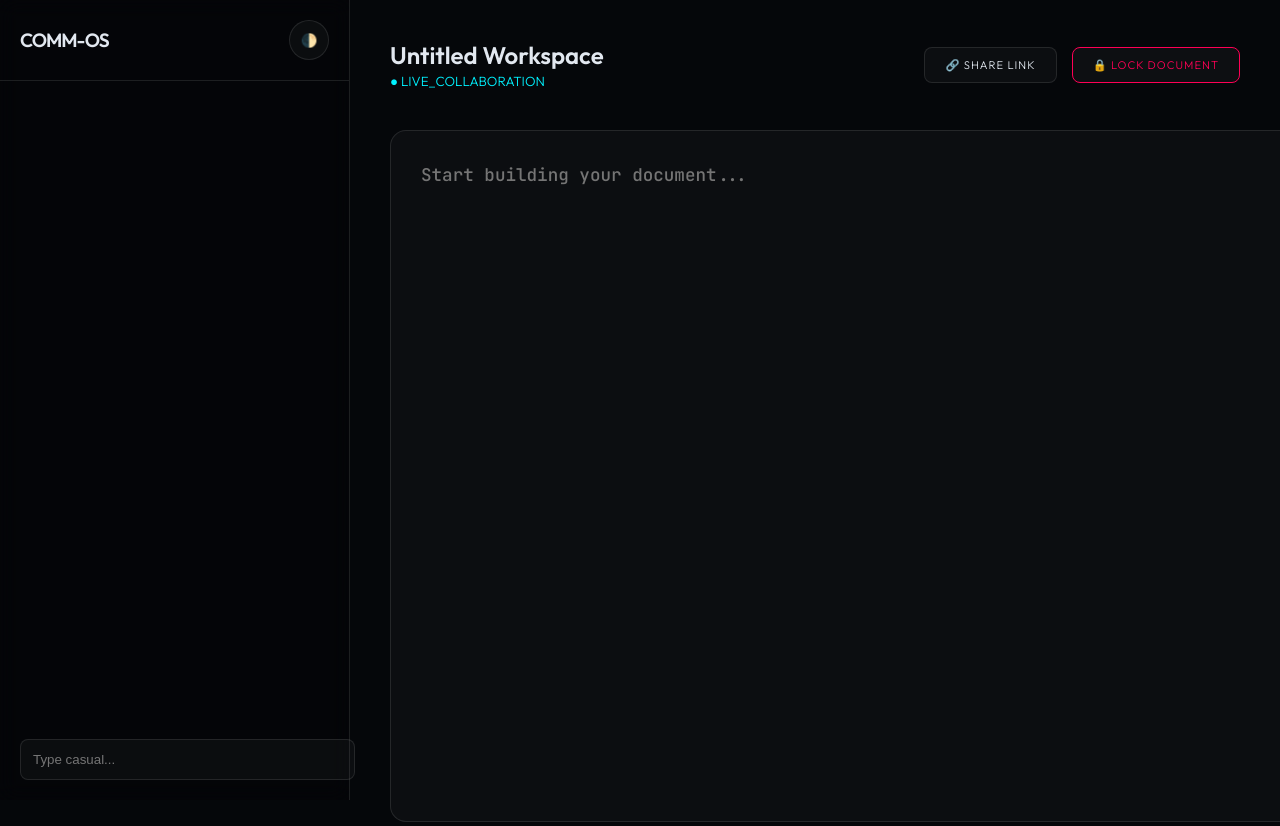
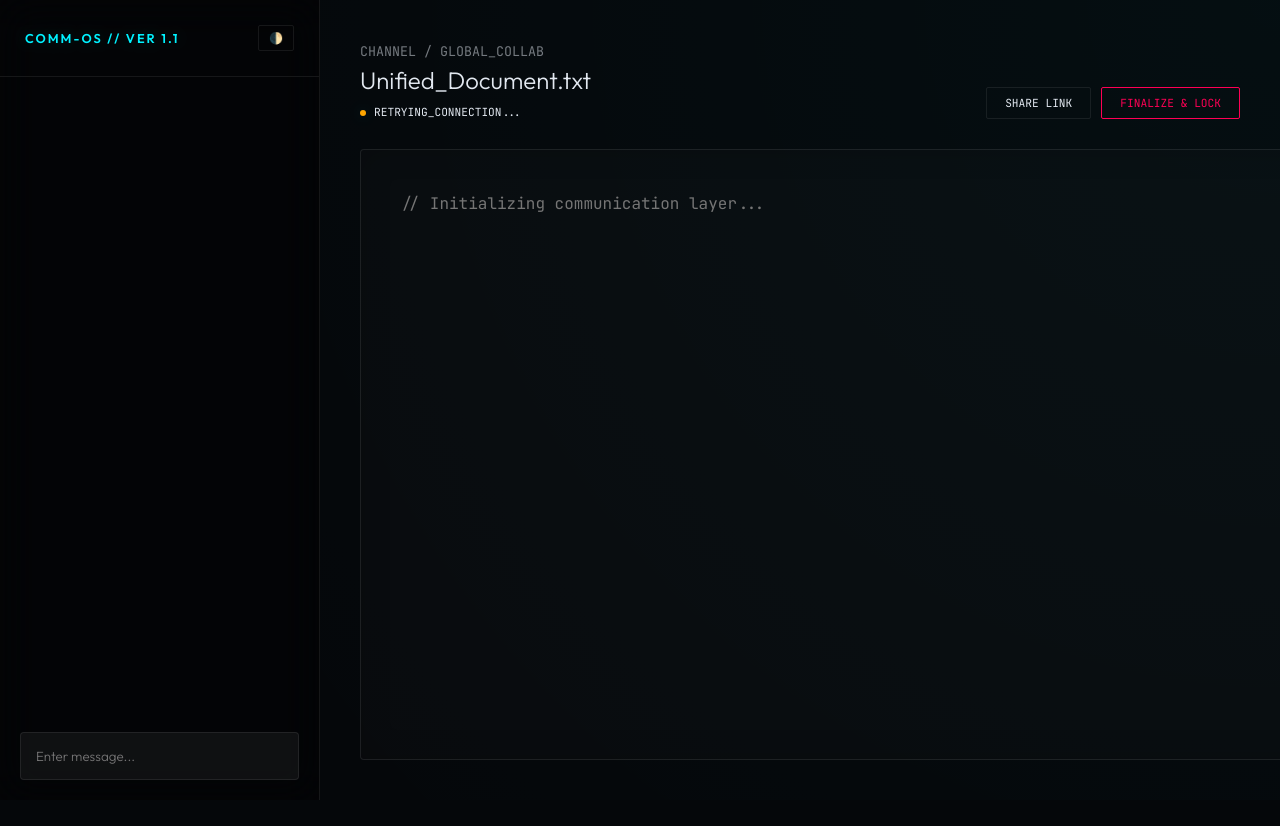
Before and after one commit to Ko-BG/GBNS, a website: page index.html in a window 1280 px wide. Shown: the top 826 px of the page. After the commit the page ends 800 px from the top, so only its background shows below. Drawn offline with nearby package versions, Linux system fonts and the light colour scheme; no server answers.

Commit message:
Update index.html

```diff
--- a/index.html
+++ b/index.html
@@ -2,28 +2,29 @@
 <html lang="en" data-theme="stealth">
 <head>
     <meta charset="UTF-8">
-    <title>Comm-OS | Unified Terminal</title>
+    <meta name="viewport" content="width=device-width, initial-scale=1.0">
+    <title>Comm-OS | Terminal</title>
     <script src="/socket.io/socket.io.js"></script>
-    <link href="https://fonts.googleapis.com/css2?family=JetBrains+Mono:wght@300;500&family=Outfit:wght@300;600&display=swap" rel="stylesheet">
+    <link href="https://fonts.googleapis.com/css2?family=JetBrains+Mono:wght@400;500&family=Outfit:wght@300;600&display=swap" rel="stylesheet">
     <style>
         :root {
-            /* Stealth Theme (Default) */
             --bg: #05070a;
-            --card: rgba(255, 255, 255, 0.03);
-            --border: rgba(255, 255, 255, 0.1);
+            --card: rgba(255, 255, 255, 0.02);
+            --border: rgba(255, 255, 255, 0.08);
             --text: #e2e8f0;
             --accent: #00f2ff;
             --lock-color: #ff0055;
             --font-main: 'Outfit', sans-serif;
             --font-mono: 'JetBrains Mono', monospace;
+            --glow: 0 0 15px rgba(0, 242, 255, 0.2);
         }
 
         [data-theme="neon"] {
             --bg: #0a0b1e;
-            --card: rgba(138, 43, 226, 0.05);
-            --border: rgba(138, 43, 226, 0.3);
+            --card: rgba(188, 19, 254, 0.05);
+            --border: rgba(188, 19, 254, 0.2);
             --accent: #bc13fe;
-            --text: #f0e6ff;
+            --glow: 0 0 15px rgba(188, 19, 254, 0.3);
         }
 
         body {
@@ -32,27 +33,36 @@
             font-family: var(--font-main);
             margin: 0;
             display: grid;
-            grid-template-columns: 350px 1fr;
+            grid-template-columns: 320px 1fr;
             height: 100vh;
             overflow: hidden;
-            transition: all 0.4s cubic-bezier(0.4, 0, 0.2, 1);
+            transition: background 0.5s ease;
         }
 
-        /* Sidebar / Chat */
+        /* Sidebar Glassmorphism */
         #sidebar {
-            background: rgba(0,0,0,0.2);
+            background: rgba(0, 0, 0, 0.4);
             border-right: 1px solid var(--border);
             display: flex;
             flex-direction: column;
-            backdrop-filter: blur(10px);
+            backdrop-filter: blur(20px);
+            z-index: 10;
         }
 
         .header {
-            padding: 20px;
-            border-bottom: 1px solid var(--border);
+            padding: 25px;
             display: flex;
             justify-content: space-between;
             align-items: center;
+            border-bottom: 1px solid var(--border);
+        }
+
+        .logo {
+            font-weight: 600;
+            letter-spacing: 2px;
+            font-size: 0.8rem;
+            color: var(--accent);
+            text-shadow: var(--glow);
         }
 
         #chat-flow {
@@ -61,80 +71,92 @@
             padding: 20px;
             display: flex;
             flex-direction: column;
-            gap: 12px;
+            gap: 15px;
+            scrollbar-width: thin;
         }
 
         .msg-bubble {
             background: var(--card);
-            padding: 12px;
-            border-radius: 12px;
+            padding: 14px;
+            border-radius: 4px 15px 15px 15px;
             border: 1px solid var(--border);
-            font-size: 0.9rem;
-            animation: slideIn 0.3s ease-out;
+            font-size: 0.85rem;
+            line-height: 1.4;
+            animation: slideIn 0.2s ease-out forwards;
         }
 
-        /* Workspace / Editor */
+        /* Editor Section */
         #workspace {
             padding: 40px;
             display: flex;
             flex-direction: column;
-            gap: 20px;
+            background: radial-gradient(circle at top right, rgba(0, 242, 255, 0.03), transparent);
         }
 
-        .editor-container {
-            position: relative;
-            flex: 1;
+        .workspace-header {
+            display: flex;
+            justify-content: space-between;
+            align-items: flex-end;
+            margin-bottom: 30px;
         }
 
         textarea {
             width: 100%;
-            height: 100%;
+            flex: 1;
             background: var(--card);
             border: 1px solid var(--border);
-            border-radius: 16px;
+            border-radius: 4px;
             color: var(--text);
-            padding: 30px;
+            padding: 40px;
             font-family: var(--font-mono);
-            font-size: 1.1rem;
-            line-height: 1.6;
+            font-size: 1rem;
+            line-height: 1.8;
             outline: none;
             resize: none;
-            transition: border 0.3s;
+            transition: all 0.3s cubic-bezier(0.4, 0, 0.2, 1);
+            box-shadow: inset 0 0 30px rgba(0,0,0,0.2);
         }
 
-        textarea:focus { border-color: var(--accent); }
-        textarea:read-only { cursor: not-allowed; border-color: var(--lock-color); }
-
-        /* Controls */
-        .controls {
-            display: flex;
-            gap: 15px;
-            align-items: center;
+        textarea:focus { border-color: var(--accent); box-shadow: var(--glow); }
+        textarea.locked-state {
+            border-color: var(--lock-color);
+            background: rgba(255, 0, 85, 0.02);
+            color: #94a3b8;
         }
 
+        /* Futuristic Controls */
         .btn {
-            background: var(--card);
+            background: transparent;
             border: 1px solid var(--border);
             color: var(--text);
-            padding: 10px 20px;
-            border-radius: 8px;
+            padding: 8px 18px;
+            border-radius: 2px;
             cursor: pointer;
-            font-family: var(--font-main);
+            font-family: var(--font-mono);
+            font-size: 0.7rem;
+            transition: 0.3s;
             text-transform: uppercase;
-            letter-spacing: 1px;
-            font-size: 0.7rem;
-            transition: 0.2s;
         }
 
-        .btn:hover { background: var(--border); }
-        .btn-lock { color: var(--lock-color); border-color: var(--lock-color); }
+        .btn:hover { background: var(--accent); color: var(--bg); border-color: var(--accent); }
+        .btn-lock { border-color: var(--lock-color); color: var(--lock-color); }
         .btn-lock:hover { background: var(--lock-color); color: white; }
 
-        @keyframes slideIn { from { opacity: 0; transform: translateY(10px); } to { opacity: 1; transform: translateY(0); } }
+        #chatInput {
+            background: rgba(255,255,255,0.05);
+            border: 1px solid var(--border);
+            padding: 15px;
+            border-radius: 4px;
+            color: white;
+            font-family: var(--font-main);
+            outline: none;
+        }
 
-        .theme-toggle {
-            width: 40px; height: 40px; border-radius: 50%; border: 1px solid var(--border);
-            background: var(--card); color: var(--accent); cursor: pointer;
+        @keyframes slideIn { from { opacity: 0; transform: translateX(-10px); } to { opacity: 1; transform: translateX(0); } }
+
+        .status-dot {
+            height: 6px; width: 6px; border-radius: 50%; display: inline-block; margin-right: 8px;
+            background: var(--accent); box-shadow: var(--glow);
         }
     </style>
 </head>
@@ -142,54 +164,73 @@
 
     <section id="sidebar">
         <div class="header">
-            <span style="font-weight: 600; font-size: 1.2rem; letter-spacing: -1px;">COMM-OS</span>
-            <button class="theme-toggle" onclick="toggleTheme()">🌓</button>
+            <span class="logo">COMM-OS // VER 1.1</span>
+            <button class="btn" style="padding: 5px 10px;" onclick="toggleTheme()">🌓</button>
         </div>
         <div id="chat-flow"></div>
-        <div style="padding: 20px;">
-            <input type="text" id="chatInput" placeholder="Type casual..."
-                   style="width:100%; background: var(--card); border: 1px solid var(--border); padding: 12px; border-radius: 8px; color: white;">
+        <div style="padding: 20px; display: flex; flex-direction: column; gap: 10px;">
+            <input type="text" id="chatInput" placeholder="Enter message...">
         </div>
     </section>
 
     <section id="workspace">
-        <div class="header" style="padding: 0 0 20px 0; border: none;">
+        <div class="workspace-header">
             <div>
-                <h1 style="margin:0; font-size: 1.5rem;">Untitled Workspace</h1>
-                <small id="status" style="color: var(--accent);">● LIVE_COLLABORATION</small>
+                <small style="opacity: 0.5; font-family: var(--font-mono);">CHANNEL / GLOBAL_COLLAB</small>
+                <h1 style="margin: 5px 0 0 0; font-weight: 300;">Unified_Document.txt</h1>
+                <div id="status-container" style="margin-top: 10px; font-size: 0.7rem; font-family: var(--font-mono);">
+                    <span class="status-dot" id="dot"></span><span id="status-text">SYNCING_HANDSHAKE...</span>
+                </div>
             </div>
-            <div class="controls">
-                <button class="btn" onclick="copyLink()">🔗 Share Link</button>
-                <button id="lockBtn" class="btn btn-lock" onclick="requestLock()">🔒 Lock Document</button>
+            <div style="display: flex; gap: 10px;">
+                <button class="btn" onclick="copyLink()">Share Link</button>
+                <button id="lockBtn" class="btn btn-lock" onclick="requestLock()">Finalize & Lock</button>
             </div>
         </div>
-        <div class="editor-container">
-            <textarea id="editor" placeholder="Start building your document..."></textarea>
-        </div>
+        <textarea id="editor" spellcheck="false" placeholder="// Initializing communication layer..."></textarea>
     </section>
 
     <script>
-        const socket = io();
+        // Robust Socket Initialization
+        const socket = io({
+            transports: ['websocket', 'polling'],
+            reconnectionAttempts: 10,
+            timeout: 10000
+        });
+
         const editor = document.getElementById('editor');
         const chatFlow = document.getElementById('chat-flow');
         const chatInput = document.getElementById('chatInput');
-        const status = document.getElementById('status');
+        const statusText = document.getElementById('status-text');
+        const dot = document.getElementById('dot');
 
-        // Theme Engine
+        // Connection Management
+        socket.on('connect', () => {
+            statusText.innerText = "LIVE_CONNECTION_ESTABLISHED";
+            dot.style.background = "var(--accent)";
+        });
+
+        socket.on('connect_error', () => {
+            statusText.innerText = "RETRYING_CONNECTION...";
+            dot.style.background = "orange";
+        });
+
+        // Theme Toggle
         function toggleTheme() {
             const current = document.documentElement.getAttribute('data-theme');
             document.documentElement.setAttribute('data-theme', current === 'stealth' ? 'neon' : 'stealth');
         }
 
-        // Logic: Sync State
+        // Logic: Document Sync
         socket.on('init-state', (state) => {
             editor.value = state.content;
             if (state.locked) applyLockStyle();
         });
 
-        // Logic: Document
         editor.addEventListener('input', () => {
-            socket.emit('doc-update', editor.value);
+            if (socket.connected) {
+                socket.emit('doc-update', editor.value);
+            }
         });
 
         socket.on('doc-sync', (content) => {
@@ -197,7 +238,7 @@
         });
 
         function requestLock() {
-            if(confirm("FINALIZING: This document will be locked as an official record. Continue?")) {
+            if(confirm("LOCK PROTOCOL: This action is irreversible. Finalize document?")) {
                 socket.emit('lock-request');
             }
         }
@@ -209,14 +250,15 @@
 
         function applyLockStyle() {
             editor.readOnly = true;
-            status.innerText = "● OFFICIAL_RECORD_LOCKED";
-            status.style.color = "var(--lock-color)";
+            editor.classList.add('locked-state');
+            statusText.innerText = "OFFICIAL_RECORD_LOCKED";
+            dot.style.background = "var(--lock-color)";
             document.getElementById('lockBtn').style.display = 'none';
         }
 
         // Logic: Chat
         chatInput.addEventListener('keypress', (e) => {
-            if(e.key === 'Enter' && chatInput.value.trim()) {
+            if(e.key === 'Enter' && chatInput.value.trim() && socket.connected) {
                 socket.emit('message', { text: chatInput.value });
                 chatInput.value = '';
             }
@@ -225,14 +267,15 @@
         socket.on('new-message', (msg) => {
             const div = document.createElement('div');
             div.className = 'msg-bubble';
-            div.innerHTML = `<small style="color: var(--accent)">${msg.time}</small><br>${msg.text}`;
+            div.innerHTML = `<small style="opacity: 0.4; font-family: var(--font-mono)">${msg.time}</small><br>${msg.text}`;
             chatFlow.appendChild(div);
             chatFlow.scrollTop = chatFlow.scrollHeight;
         });
 
         function copyLink() {
             navigator.clipboard.writeText(window.location.href);
-            alert("Workspace Link Copied!");
+            statusText.innerText = "LINK_COPIED_TO_CLIPBOARD";
+            setTimeout(() => statusText.innerText = editor.readOnly ? "OFFICIAL_RECORD_LOCKED" : "LIVE_CONNECTION_ESTABLISHED", 2000);
         }
     </script>
 </body>
```
